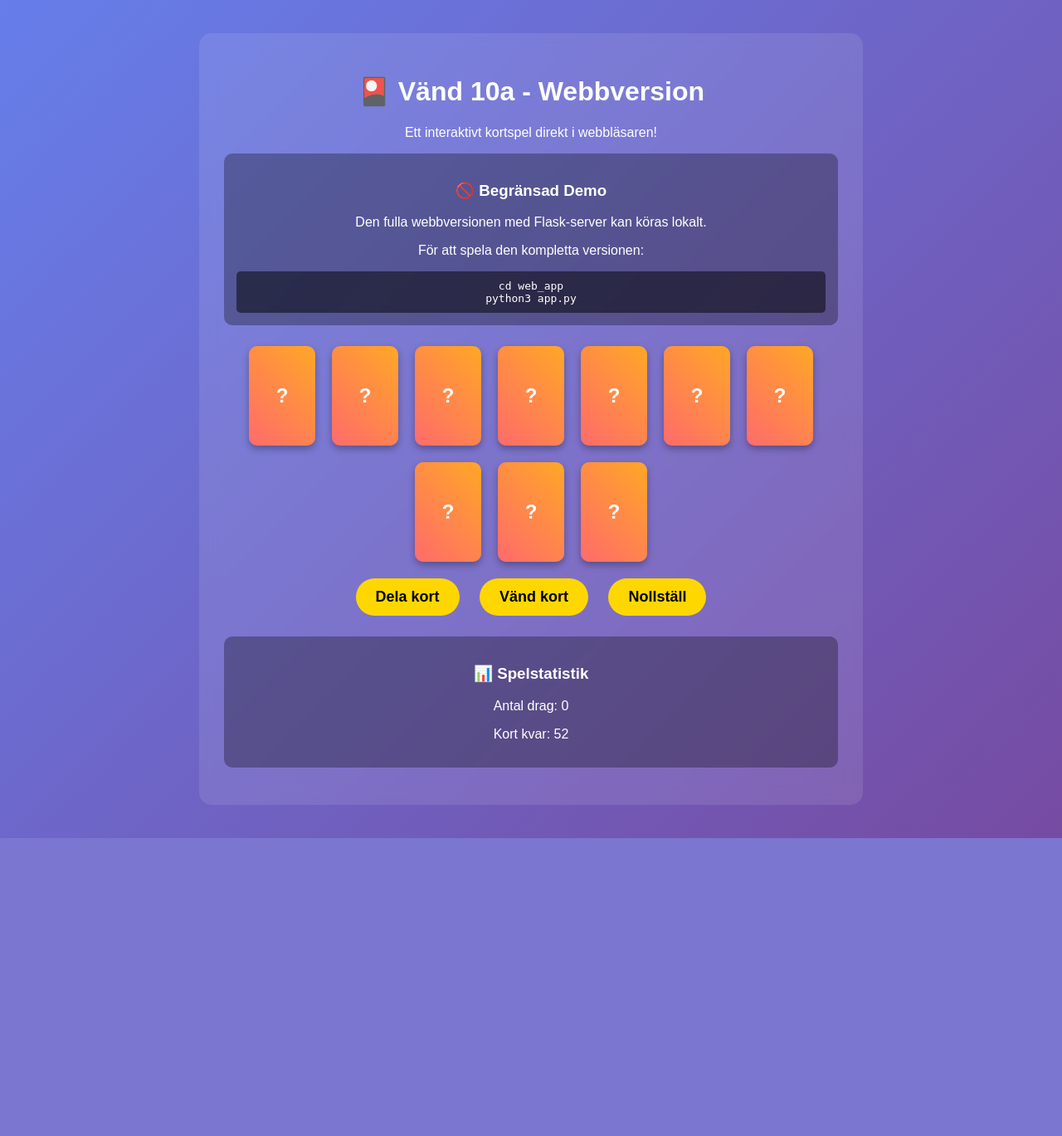
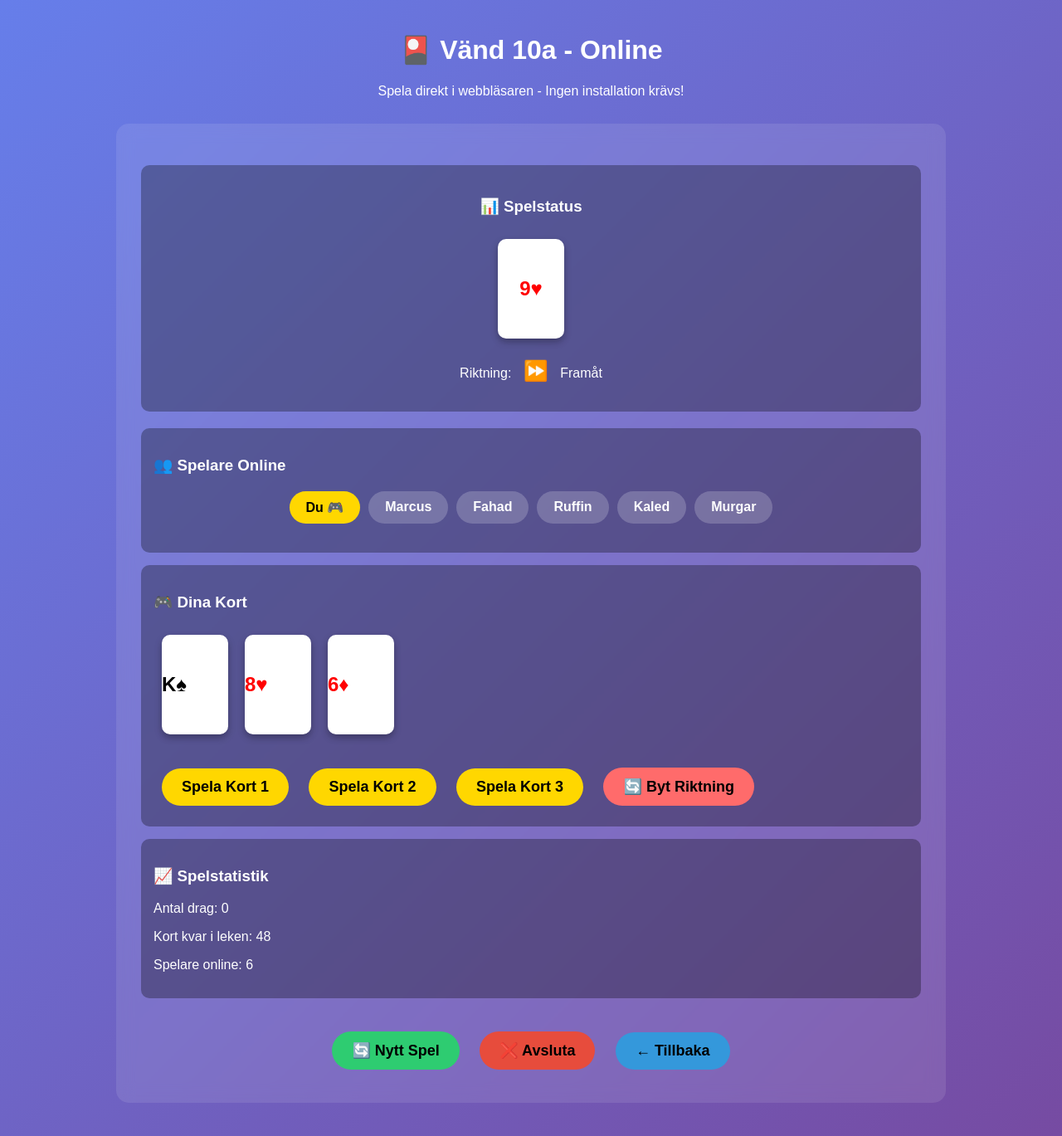
Before and after one commit to KSOM349/vand10a-projekt, a Flask app: page / in a window 1280 px wide. Shown: the whole page at 83% size. Before the commit the page ends 1010 px from the top, so only its background shows below. Run offline with Flask 3, Linux system fonts and the light colour scheme.

Commit message:
Update index.html

```diff
--- a/web_app/templates/index.html
+++ b/web_app/templates/index.html
@@ -3,16 +3,20 @@
 <head>
     <meta charset="UTF-8">
     <meta name="viewport" content="width=device-width, initial-scale=1.0">
-    <title>Vänd 10a - Webbspel</title>
+    <title>Vänd 10a - Online Spel</title>
     <style>
         body {
             font-family: Arial, sans-serif;
-            max-width: 800px;
+            max-width: 1000px;
             margin: 0 auto;
             padding: 20px;
             background: linear-gradient(135deg, #667eea 0%, #764ba2 100%);
             color: white;
             min-height: 100vh;
+        }
+        .header {
+            text-align: center;
+            margin-bottom: 30px;
         }
         .game-container {
             background: rgba(255, 255, 255, 0.1);
@@ -20,7 +24,13 @@
             padding: 30px;
             border-radius: 15px;
             margin: 20px 0;
+        }
+        .top-card {
             text-align: center;
+            margin: 20px 0;
+            padding: 20px;
+            background: rgba(0, 0, 0, 0.3);
+            border-radius: 10px;
         }
         .card {
             display: inline-block;
@@ -35,11 +45,15 @@
             font-weight: bold;
             box-shadow: 0 4px 8px rgba(0,0,0,0.3);
             cursor: pointer;
+            transition: transform 0.3s;
+        }
+        .card:hover {
+            transform: translateY(-5px);
         }
         .card.red { color: red; }
-        .card.back {
-            background: linear-gradient(45deg, #ff6b6b, #ffa726);
-            color: white;
+        .card.played {
+            opacity: 0.6;
+            cursor: not-allowed;
         }
         button {
             background: #ffd700;
@@ -51,9 +65,14 @@
             cursor: pointer;
             margin: 10px;
             font-weight: bold;
+            transition: background 0.3s;
         }
         button:hover {
             background: #ffed4e;
+        }
+        button:disabled {
+            background: #cccccc;
+            cursor: not-allowed;
         }
         .info {
             background: rgba(0, 0, 0, 0.3);
@@ -61,113 +80,227 @@
             border-radius: 10px;
             margin: 15px 0;
         }
+        .players {
+            display: flex;
+            justify-content: center;
+            flex-wrap: wrap;
+            gap: 10px;
+            margin: 20px 0;
+        }
+        .player {
+            background: rgba(255, 255, 255, 0.2);
+            padding: 10px 20px;
+            border-radius: 20px;
+            font-weight: bold;
+        }
+        .current-player {
+            background: #ffd700;
+            color: black;
+        }
+        .direction {
+            font-size: 24px;
+            margin: 0 10px;
+        }
     </style>
 </head>
 <body>
+    <div class="header">
+        <h1>🎴 Vänd 10a - Online</h1>
+        <p>Spela direkt i webbläsaren - Ingen installation krävs!</p>
+    </div>
+
     <div class="game-container">
-        <h1>🎴 Vänd 10a - Webbversion</h1>
-        <p>Ett interaktivt kortspel direkt i webbläsaren!</p>
-
-        <div class="info">
-            <h3>🚫 Begränsad Demo</h3>
-            <p>Den fulla webbversionen med Flask-server kan köras lokalt.</p>
-            <p>För att spela den kompletta versionen:</p>
-            <code style="background: rgba(0,0,0,0.5); padding: 10px; display: block; border-radius: 5px;">
-                cd web_app<br>
-                python3 app.py
-            </code>
+        <!-- Toppkort och riktning -->
+        <div class="top-card">
+            <h3>📊 Spelstatus</h3>
+            <div id="top-card-display">
+                <div class="card">?</div>
+            </div>
+            <div style="margin: 15px 0;">
+                <span>Riktning: </span>
+                <span class="direction" id="direction">⏩</span>
+                <span id="direction-text">Framåt</span>
+            </div>
         </div>
 
-        <div id="game-board">
-            <!-- Korten kommer här -->
+        <!-- Spelare -->
+        <div class="info">
+            <h3>👥 Spelare Online</h3>
+            <div class="players" id="players-list">
+                <div class="player current-player">Du 🎮</div>
+                <div class="player">Marcus</div>
+                <div class="player">Fahad</div>
+                <div class="player">Ruffin</div>
+                <div class="player">Kaled</div>
+                <div class="player">Murgar</div>
+            </div>
         </div>
 
-        <div>
-            <button onclick="dealCards()">Dela kort</button>
-            <button onclick="flipCard()">Vänd kort</button>
-            <button onclick="resetGame()">Nollställ</button>
+        <!-- Dina kort -->
+        <div class="info">
+            <h3>🎮 Dina Kort</h3>
+            <div id="player-cards">
+                <!-- Korten kommer här -->
+            </div>
+            <div style="margin-top: 20px;">
+                <button onclick="playCard(0)">Spela Kort 1</button>
+                <button onclick="playCard(1)">Spela Kort 2</button>
+                <button onclick="playCard(2)">Spela Kort 3</button>
+                <button onclick="changeDirection()" style="background: #ff6b6b;">🔄 Byt Riktning</button>
+            </div>
         </div>
 
+        <!-- Spelstatistik -->
         <div class="info">
-            <h3>📊 Spelstatistik</h3>
+            <h3>📈 Spelstatistik</h3>
             <p>Antal drag: <span id="moves">0</span></p>
-            <p>Kort kvar: <span id="cards-left">0</span></p>
+            <p>Kort kvar i leken: <span id="cards-left">52</span></p>
+            <p>Spelare online: <span id="players-online">6</span></p>
+        </div>
+
+        <!-- Kontroller -->
+        <div style="text-align: center; margin-top: 30px;">
+            <button onclick="newGame()" style="background: #2ecc71;">🔄 Nytt Spel</button>
+            <button onclick="resetGame()" style="background: #e74c3c;">❌ Avsluta</button>
+            <a href="../index.html" style="text-decoration: none;">
+                <button style="background: #3498db;">← Tillbaka</button>
+            </a>
         </div>
     </div>
 
     <script>
-        let cards = [];
-        let moves = 0;
+        // Spelstatus
+        let gameState = {
+            topCard: null,
+            direction: 1, // 1 = framåt, -1 = bakåt
+            playerCards: [],
+            moves: 0,
+            deckSize: 52,
+            currentPlayer: 0
+        };
 
-        function dealCards() {
-            const suits = ['♠', '♥', '♦', '♣'];
-            const values = ['A', '2', '3', '4', '5', '6', '7', '8', '9', '10', 'J', 'Q', 'K'];
+        // Kortleken
+        const suits = ['♠', '♥', '♦', '♣'];
+        const values = ['A', '2', '3', '4', '5', '6', '7', '8', '9', '10', 'J', 'Q', 'K'];
 
-            cards = [];
+        // Starta spelet
+        function newGame() {
+            // Skapa en blandad kortlek
+            let deck = [];
             for (let suit of suits) {
                 for (let value of values) {
-                    cards.push({
-                        value: value,
-                        suit: suit,
-                        flipped: false
-                    });
+                    deck.push({ value, suit });
                 }
             }
+            deck = shuffleArray(deck);
 
-            // Blanda korten
-            cards.sort(() => Math.random() - 0.5);
+            // Ge spelaren 3 kort
+            gameState.playerCards = deck.splice(0, 3);
+            gameState.topCard = deck.pop();
+            gameState.deckSize = deck.length;
+            gameState.moves = 0;
+            gameState.direction = 1;
 
-            displayCards();
-            updateStats();
+            updateGameDisplay();
         }
 
-        function displayCards() {
-            const board = document.getElementById('game-board');
-            board.innerHTML = '';
-
-            // Visa bara de första 10 korten för demo
-            const displayCards = cards.slice(0, 10);
-
-            displayCards.forEach((card, index) => {
-                const cardElement = document.createElement('div');
-                cardElement.className = `card ${card.suit === '♥' || card.suit === '♦' ? 'red' : ''} ${card.flipped ? '' : 'back'}`;
-
-                if (card.flipped) {
-                    cardElement.textContent = `${card.value}${card.suit}`;
-                } else {
-                    cardElement.textContent = '?';
-                }
-
-                cardElement.onclick = () => flipCard(index);
-                board.appendChild(cardElement);
-            });
+        // Blanda array
+        function shuffleArray(array) {
+            for (let i = array.length - 1; i > 0; i--) {
+                const j = Math.floor(Math.random() * (i + 1));
+                [array[i], array[j]] = [array[j], array[i]];
+            }
+            return array;
         }
 
-        function flipCard(index = 0) {
-            if (cards.length === 0) return;
+        // Spela ett kort
+        function playCard(cardIndex) {
+            if (cardIndex >= gameState.playerCards.length) return;
 
-            if (index < cards.length) {
-                cards[index].flipped = !cards[index].flipped;
-                moves++;
-                displayCards();
-                updateStats();
+            const card = gameState.playerCards[cardIndex];
+            gameState.topCard = card;
+            gameState.playerCards.splice(cardIndex, 1);
+            gameState.moves++;
+
+            // Lägg till nytt kort från leken (simulerat)
+            if (gameState.deckSize > 0) {
+                gameState.playerCards.push({
+                    value: values[Math.floor(Math.random() * values.length)],
+                    suit: suits[Math.floor(Math.random() * suits.length)]
+                });
+                gameState.deckSize--;
             }
+
+            updateGameDisplay();
         }
 
-        function resetGame() {
-            cards = [];
-            moves = 0;
-            displayCards();
-            updateStats();
+        // Byt riktning
+        function changeDirection() {
+            gameState.direction = -gameState.direction;
+            gameState.moves++;
+            updateGameDisplay();
         }
 
-        function updateStats() {
-            document.getElementById('moves').textContent = moves;
-            document.getElementById('cards-left').textContent = cards.filter(card => !card.flipped).length;
+        // Uppdatera speldisplay
+        function updateGameDisplay() {
+            // Toppkort
+            const topCardDisplay = document.getElementById('top-card-display');
+            if (gameState.topCard) {
+                topCardDisplay.innerHTML = `
+                    <div class="card ${isRedSuit(gameState.topCard.suit) ? 'red' : ''}">
+                        ${gameState.topCard.value}${gameState.topCard.suit}
+                    </div>
+                `;
+            }
+
+            // Riktning
+            const directionEl = document.getElementById('direction');
+            const directionText = document.getElementById('direction-text');
+            if (gameState.direction === 1) {
+                directionEl.textContent = '⏩';
+                directionText.textContent = 'Framåt';
+            } else {
+                directionEl.textContent = '⏪';
+                directionText.textContent = 'Bakåt';
+            }
+
+            // Spelarens kort
+            const playerCardsEl = document.getElementById('player-cards');
+            playerCardsEl.innerHTML = '';
+            gameState.playerCards.forEach((card, index) => {
+                const cardEl = document.createElement('div');
+                cardEl.className = `card ${isRedSuit(card.suit) ? 'red' : ''}`;
+                cardEl.textContent = `${card.value}${card.suit}`;
+                cardEl.onclick = () => playCard(index);
+                playerCardsEl.appendChild(cardEl);
+            });
+
+            // Statistik
+            document.getElementById('moves').textContent = gameState.moves;
+            document.getElementById('cards-left').textContent = gameState.deckSize;
+            document.getElementById('players-online').textContent = 6;
         }
 
-        // Starta spelet automatiskt
-        dealCards();
+        // Kolla om färg är röd
+        function isRedSuit(suit) {
+            return suit === '♥' || suit === '♦';
+        }
+
+        // Återställ spel
+        function resetGame() {
+            gameState = {
+                topCard: null,
+                direction: 1,
+                playerCards: [],
+                moves: 0,
+                deckSize: 52,
+                currentPlayer: 0
+            };
+            updateGameDisplay();
+        }
+
+        // Starta spelet när sidan laddas
+        document.addEventListener('DOMContentLoaded', newGame);
     </script>
 </body>
 </html>
```
